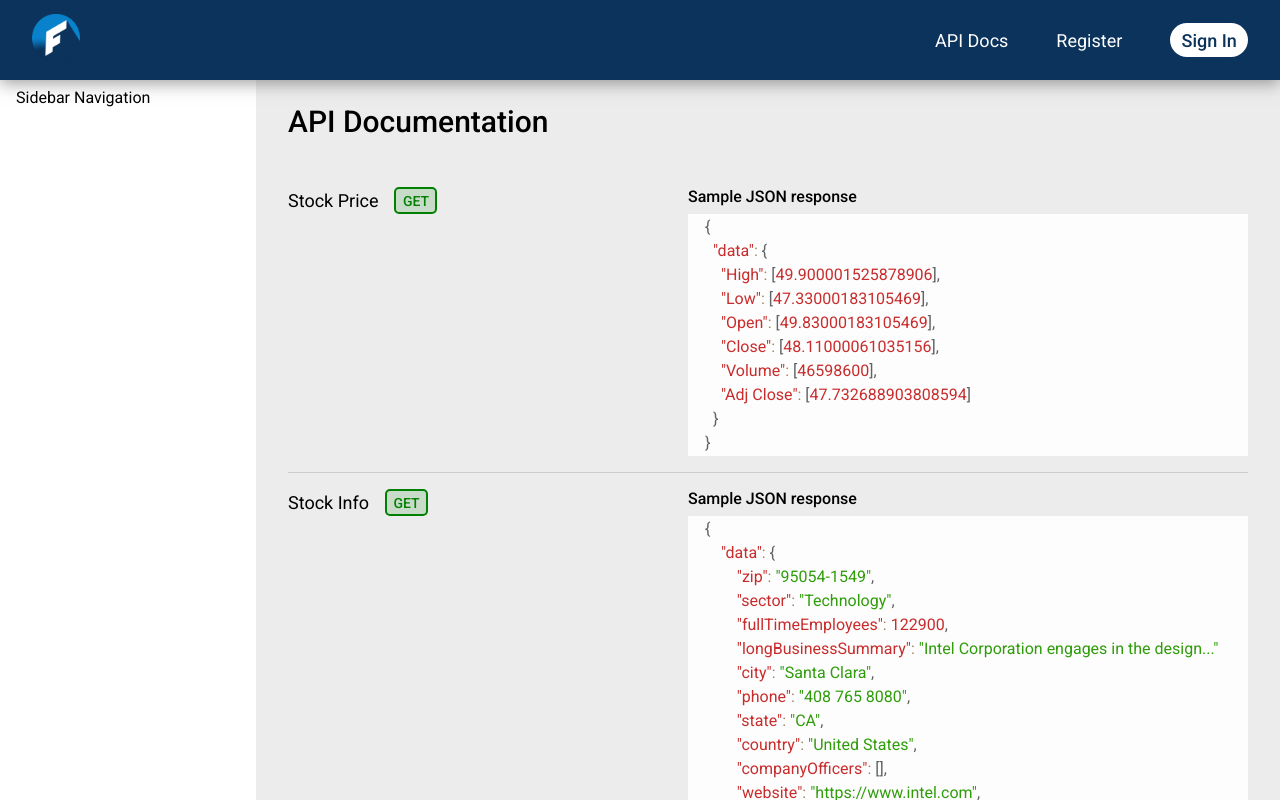
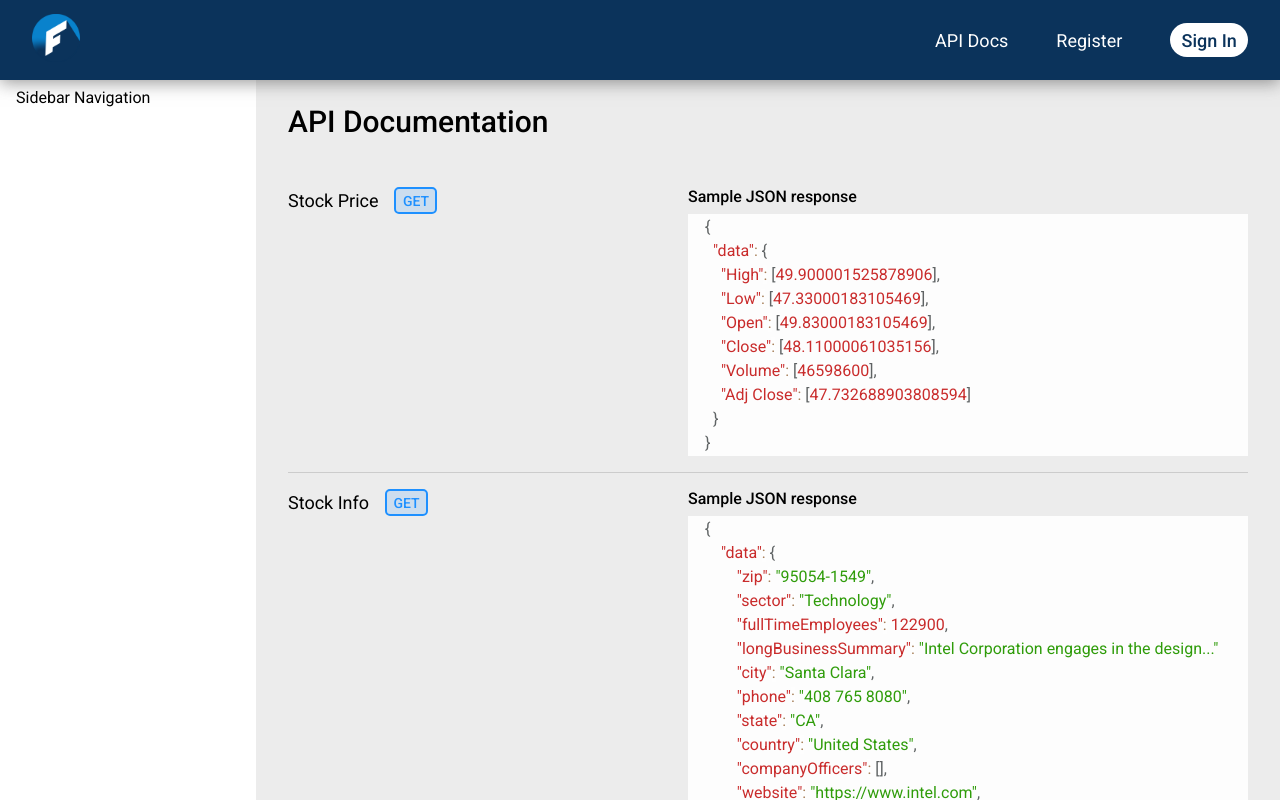
Before and after one commit to dnitecki/finfetch-ui, a React (Create React App) app: page /api in a window 1280 px wide. Built offline with nearby package versions, Linux system fonts and the light colour scheme.

Commit message:
get request color

```diff
--- a/src/apps/finfetch-api/pages/documentation/Documentation.scss
+++ b/src/apps/finfetch-api/pages/documentation/Documentation.scss
@@ -90,12 +90,12 @@
   display: flex;
   justify-content: center;
   align-items: center;
-  border: solid 2px rgb(0, 128, 0);
+  border: solid 2px rgb(30, 144, 255);
   height: fit-content;
   padding: 0.2rem 0.4rem 0.2rem 0.4rem;
   border-radius: 5px;
   font-size: 14px;
-  background-color: rgba(0, 128, 0, 0.15);
+  background-color: rgba(30, 144, 255, 0.15);
   font-weight: 500;
-  color: rgb(0, 128, 0);
+  color: rgb(30, 144, 255);
 }
```
